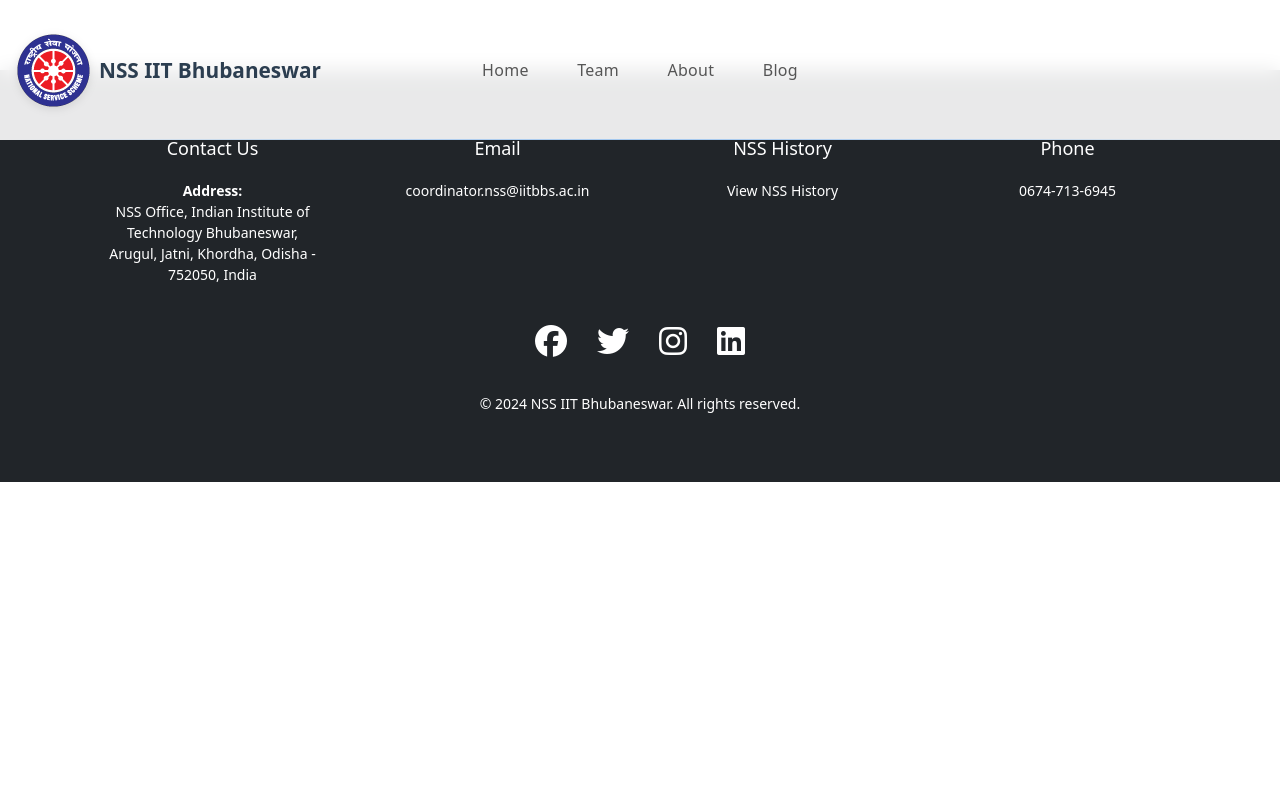
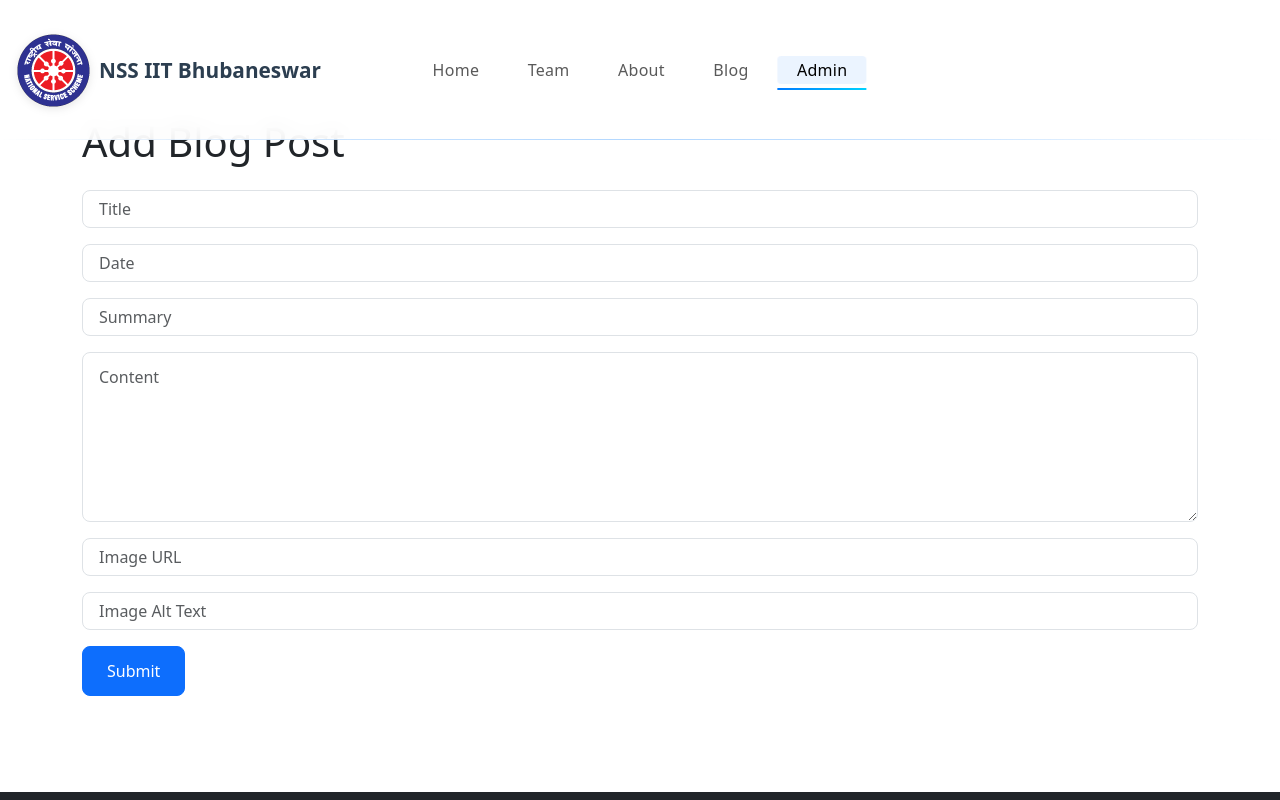
Before and after one commit to Himsh1216/NSS-website, a React (Create React App) app: page /admin in a window 1280 px wide. Shown: the top 800 px of the page. Built offline with nearby package versions, Linux system fonts and the light colour scheme.

Commit message:
Add admin blog portal and backend API

```diff
--- a/src/App.js
+++ b/src/App.js
@@ -8,6 +8,7 @@ import HomePage from './pages/HomePage';
 import TeamPage from './pages/TeamPage';
 import About from './pages/About';
 import NSSBlog from './pages/BlogPage';
+import AdminBlog from './pages/AdminBlog';
 
 import 'bootstrap/dist/css/bootstrap.min.css';
 import 'bootstrap/dist/js/bootstrap.bundle.min.js';
@@ -22,6 +23,7 @@ function App() {
         <Route path="/team" element={<TeamPage />} />
         <Route path="/about" element={<About />} />
         <Route path="/blog" element={<NSSBlog />} />
+        <Route path="/admin" element={<AdminBlog />} />
 
         </Routes>
       <Footer />
--- a/src/components/Navbar.js
+++ b/src/components/Navbar.js
@@ -62,7 +62,8 @@ const Navbar = () => {
               { path: '/', label: 'Home' },
               { path: '/team', label: 'Team' },
               { path: '/about', label: 'About' },
-              { path: '/blog', label: 'Blog' }, // Updated blog link to internal page
+              { path: '/blog', label: 'Blog' },
+              { path: '/admin', label: 'Admin' }
             ].map((item) => (
               <li className="nav-item" key={item.path}>
                 <Link
--- /dev/null
+++ b/src/pages/AdminBlog.js
@@ -0,0 +1,57 @@
+import React, { useState } from 'react';
+
+const AdminBlog = () => {
+  const [form, setForm] = useState({
+    title: '',
+    date: '',
+    summary: '',
+    content: '',
+    image: '',
+    imageAlt: ''
+  });
+
+  const handleChange = (e) => {
+    setForm({ ...form, [e.target.name]: e.target.value });
+  };
+
+  const handleSubmit = (e) => {
+    e.preventDefault();
+    fetch('/api/blog-posts', {
+      method: 'POST',
+      headers: { 'Content-Type': 'application/json' },
+      body: JSON.stringify(form)
+    }).then(() => {
+      setForm({ title: '', date: '', summary: '', content: '', image: '', imageAlt: '' });
+      alert('Post added');
+    });
+  };
+
+  return (
+    <div className="container py-5">
+      <h1 className="mb-4">Add Blog Post</h1>
+      <form onSubmit={handleSubmit} className="mb-5">
+        <div className="mb-3">
+          <input type="text" name="title" value={form.title} onChange={handleChange} className="form-control" placeholder="Title" required />
+        </div>
+        <div className="mb-3">
+          <input type="text" name="date" value={form.date} onChange={handleChange} className="form-control" placeholder="Date" required />
+        </div>
+        <div className="mb-3">
+          <input type="text" name="summary" value={form.summary} onChange={handleChange} className="form-control" placeholder="Summary" required />
+        </div>
+        <div className="mb-3">
+          <textarea name="content" value={form.content} onChange={handleChange} className="form-control" placeholder="Content" rows="6" required />
+        </div>
+        <div className="mb-3">
+          <input type="text" name="image" value={form.image} onChange={handleChange} className="form-control" placeholder="Image URL" />
+        </div>
+        <div className="mb-3">
+          <input type="text" name="imageAlt" value={form.imageAlt} onChange={handleChange} className="form-control" placeholder="Image Alt Text" />
+        </div>
+        <button type="submit" className="btn btn-primary">Submit</button>
+      </form>
+    </div>
+  );
+};
+
+export default AdminBlog;
--- a/src/pages/BlogPage.js
+++ b/src/pages/BlogPage.js
@@ -1,14 +1,21 @@
-import React, { useState } from 'react';
+import React, { useState, useEffect } from 'react';
 import { Calendar, Eye, ArrowRight, MapPin, Clock, Search, Filter, X, Users, Target } from 'lucide-react';
 import 'bootstrap/dist/css/bootstrap.min.css';
-import { blogPosts } from './blogPosts';
 
 const NSSBlog = () => {
+  const [posts, setPosts] = useState([]);
   const [searchTerm, setSearchTerm] = useState('');
   const [selectedYear, setSelectedYear] = useState('all');
   const [selectedPost, setSelectedPost] = useState(null);
 
-  const filteredPosts = blogPosts.filter(post => {
+  useEffect(() => {
+    fetch('/api/blog-posts')
+      .then(res => res.json())
+      .then(data => setPosts(data))
+      .catch(() => setPosts([]));
+  }, []);
+
+  const filteredPosts = posts.filter(post => {
     const matchesSearch = post.title.toLowerCase().includes(searchTerm.toLowerCase()) ||
                            post.content.toLowerCase().includes(searchTerm.toLowerCase());
     const matchesYear = selectedYear === 'all' || post.date.includes(selectedYear);
```
Also changed, not shown: 2 other files (tests, documents, lock files or other folders).
